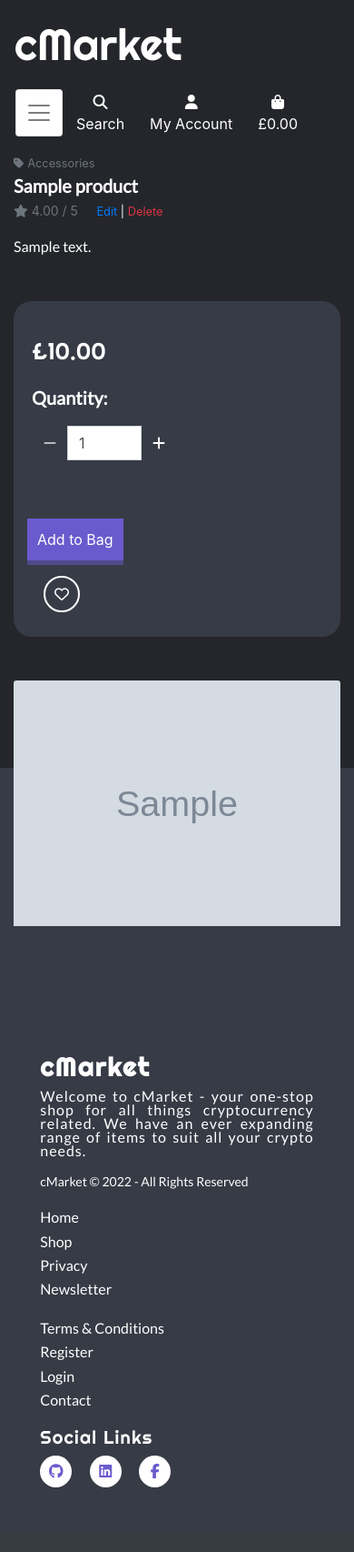
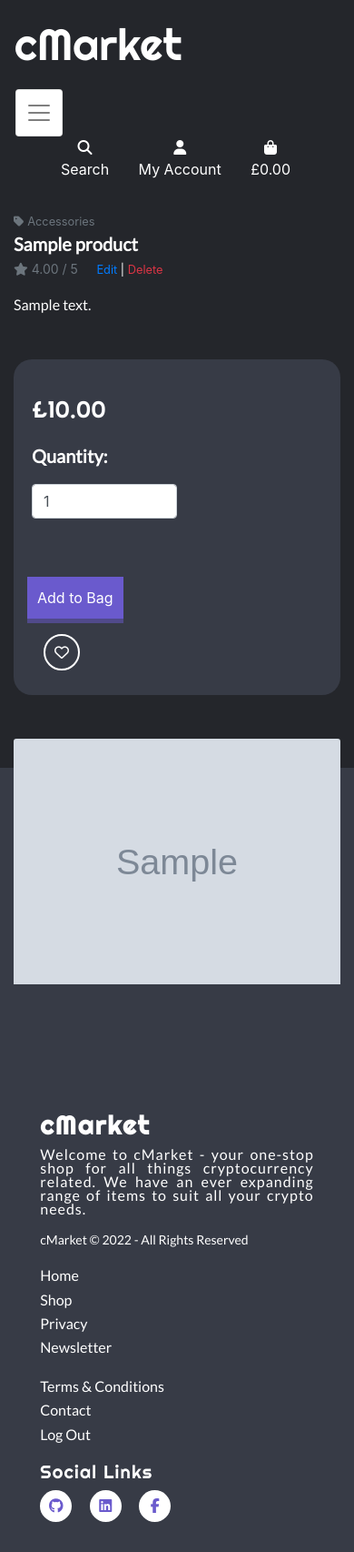
Before and after one commit to RiyadhKh4n/cmarket, a Django app: page /products/1/ in a window 390 px wide. Shown: the top 1706 px of the page at 91% size. Before the commit the page ends 1635 px from the top, so only its background shows below. Run offline with Django 4.2, Linux system fonts and the light colour scheme; a user stored in the database is signed in; data comes from the database, SQL or seed files in the repository; tables that the repository leaves empty hold one stand-in row (values such as "Sample post"); grey boxes marked "Sample" are stand-in pictures; some libraries are stand-ins or nearby versions.

Commit message:
Implement W3C HTML Validation fixes

```diff
--- a/bag/templates/bag/bag.html
+++ b/bag/templates/bag/bag.html
@@ -136,7 +136,7 @@
     // Remove item and reload on click
     $(".remove-item").click(function() {
         let csrfToken = "{{ csrf_token }}";
-        let itemId = $(this).attr("id").split("remove_")[1];
+        let itemId = $(this).attr("class").split("remove_")[1];
         let size = $(this).data("product_size");
         let url = `/bag/remove/${itemId}/`;
         let data = {"csrfmiddlewaretoken": csrfToken, "product_size": size};
--- a/products/templates/products/add_product.html
+++ b/products/templates/products/add_product.html
@@ -45,7 +45,7 @@
 
 {% block postloadjs %}
     {{ block.super }}
-    <script type="text/javascript">
+    <script>
         $('#new-image').change(function() {
             var file = $('#new-image')[0].files[0];
             $('#filename').text(`Image will be set to: ${file.name}`);
--- a/products/templates/products/includes/quantity_input_script.html
+++ b/products/templates/products/includes/quantity_input_script.html
@@ -1,5 +1,5 @@
 
-<script type="text/javascript">
+<script>
 
     // Disable +/- buttons outside 1-99 range
     function handleEnableDisable(itemId) {
--- a/products/templates/products/product_detail.html
+++ b/products/templates/products/product_detail.html
@@ -57,25 +57,11 @@
                             <p class="mt-3 product-qty"><strong>Quantity:</strong></p>
                             <div class="form-group w-50">
                                 <div class="input-group">
-                                    <div class="input-group-prepend">
-                                        <button class="decrement-qty btn"
-                                        data-item_id="{{ product.id }}" id="decrement-qty_{{ product.id }}">
-                                            <span class="icon">
-                                                <i class="fas fa-minus"></i>
-                                            </span>
-                                        </button>
-                                    </div>
+
                                     <input class="form-control qty_input" type="number"
                                      name="quantity" value="1" min="1" max="99"
                                      data-item_id="{{ product.id }}" id="id_qty_{{ product.id }}">
-                                    <div class="input-group-append">
-                                        <button class="increment-qty btn"
-                                         data-item_id="{{ product.id }}" id="increment-qty_{{ product.id }}">
-                                            <span class="icon">
-                                                <i class="fas fa-plus"></i>
-                                            </span>
-                                        </button>
-                                    </div>
+
                                 </div>
                             </div>
                         </div>
@@ -124,5 +110,38 @@
 
 {% block postloadjs %}
 {{ block.super }}
-{% include 'products/includes/quantity_input_script.html' %}
+
+<script>
+    // force qty_input to only be 0-99
+    $(".qty_input").keyup(function() {
+        let inputVal = $(this).val();
+        if (inputVal < 0 || inputVal > 99 || inputVal.length > 2) {
+            $(this).val("");
+        } else {
+            $(this).val(inputVal);
+        }
+    });
+
+    // Update quantity on click
+    $(".update-link").click(function() {
+        let form = $(this).siblings("form.update-form");
+        let inputVal = parseInt($(form).find(".qty_input").val());
+        if (/^([0-9]|[1-9][0-9])$/.test(inputVal)) {
+            form.submit();
+        }
+    });
+
+    // Remove item and reload on click
+    $(".remove-item").click(function() {
+        let csrfToken = "{{ csrf_token }}";
+        let itemId = $(this).attr("id").split("remove_")[1];
+        let size = $(this).data("product_size");
+        let url = `/bag/remove/${itemId}/`;
+        let data = {"csrfmiddlewaretoken": csrfToken, "product_size": size};
+
+        $.post(url, data).done(function() {
+            location.reload();
+        });
+    });
+</script>
 {% endblock %}
--- a/profiles/templates/profiles/profile.html
+++ b/profiles/templates/profiles/profile.html
@@ -73,9 +73,10 @@
                 </div>
             </div>
         </div>
+    </div>
 {% endblock %}
 
 {% block postloadjs %}
     {{ block.super }}
-    <script type="text/javascript" src="{% static 'profiles/js/countryfield.js' %}"></script>
+    <script src="{% static 'profiles/js/countryfield.js' %}"></script>
 {% endblock %}
--- a/templates/base.html
+++ b/templates/base.html
@@ -41,9 +41,7 @@
 
   <body>
 
-    <!-- Navigation -->
-
-    <nav class="navbar navbar-expand-lg">
+    <header class="navbar navbar-expand-lg">
       <a class="navbar-brand logo" href="{% url 'home' %}">cMarket</a>
 
         <div class="collapse navbar-collapse" id="navbarSupportedContent">
@@ -61,7 +59,7 @@
                     </a>
                 </li>
                 <li class="list-inline-item dropdown">
-                    <a class="text-black nav-link" href="#" id="user-options" data-toggle="dropdown" aria-haspopup="true" aria-expanded="false">
+                    <a class="text-black nav-link" href="#" id="user-options1" data-toggle="dropdown" aria-haspopup="true" aria-expanded="false">
                         <div class="text-center">
                             <div>
                                 <i class="fas fa-user"></i>
@@ -69,7 +67,7 @@
                             <p class="nav-items my-0">My Account</p>
                         </div>
                     </a>
-                    <div class="dropdown-menu border-0" aria-labelledby="user-options">
+                    <div class="dropdown-menu border-0" aria-labelledby="user-options1">
                         {% if request.user.is_authenticated %}
                             {% if request.user.is_superuser %}
                                 <a href="{% url 'add_product' %}" class="dropdown-item">Product Management</a>
@@ -120,10 +118,12 @@
                         <span class="navbar-toggler-icon"></span>
                     </button>
                     {% include 'includes/mobile-top-header.html' %}
-                    {% include 'includes/main-nav.html' %}
+                    <div class="collapse navbar-collapse" id="main-nav">
+                        {% include 'includes/main-nav.html' %}
+                    </div>
                 </nav>
             </div>
-        </nav>
+    </header>
 
         <main class="flex-shrink-0 main-bg">
             {% block content %}
@@ -151,10 +151,17 @@
                 </div>
                 <div class="col links-col">
                     <ul class="footer-ul">
-                        <li><a href="{% url 't&c' %}">Terms & Conditions</a></li>
-                        <li><a href="{% url 'account_signup' %}">Register</a></li>
-                        <li><a href="{% url 'account_login' %}">Login</a></li>
-                        <li><a href="{% url 'contact' %}">Contact</a></li>
+                        {% if request.user.is_authenticated %}
+                            <li><a href="{% url 't&c' %}">Terms & Conditions</a></li>
+                            <li><a href="{% url 'contact' %}">Contact</a></li>
+                            <li><a href="{% url 'account_logout' %}">Log Out</a></li>
+                        {% else %}
+                            <li><a href="{% url 't&c' %}">Terms & Conditions</a></li>
+                            <li><a href="{% url 'contact' %}">Contact</a></li>
+                            <li><a href="{% url 'account_signup' %}">Register</a></li>
+                            <li><a href="{% url 'account_login' %}">Login</a></li>
+
+                        {% endif %}
                     </ul>
                 </div>
                 <div class="col links-col">
@@ -195,12 +202,12 @@
                 {% endwith %}
             {% endfor %}
         </div>
-    {% endif %}
+        {% endif %}
 
     {% block page_header %}{% endblock %}
 
     {% block postloadjs %}
-    <script type="text/javascript">
+    <script>
         $('.toast').toast('show');
     </script>
     {% endblock %}
--- a/templates/includes/main-nav.html
+++ b/templates/includes/main-nav.html
@@ -1,4 +1,3 @@
-<div class="collapse navbar-collapse" id="main-nav">
     <ul class="navbar-nav w-auto mx-auto">
         <li class="nav-item dropdown">
             <a class="nav-link main-nav-a" href="#" id="all-products-link" data-toggle="dropdown" aria-haspopup="true" aria-expanded="false">
@@ -26,6 +25,4 @@
                 <a href="{% url 'products' %}?category=unisex" class="dropdown-item">Unisex</a>
             </div>
         </li>
-
     </ul>
-</div>
--- a/templates/includes/mobile-top-header.html
+++ b/templates/includes/mobile-top-header.html
@@ -1,3 +1,4 @@
+<ul>
     <li class="list-inline-item">
         <a class="text-black nav-link d-block d-lg-none" href="#" id="mobile-search" data-toggle="dropdown" aria-haspopup="true" aria-expanded="false">
             <div class="text-center">
@@ -6,7 +7,7 @@
             </div>
         </a>
         <div class="dropdown-menu border-0 w-100 p-3 rounded-0 my-0 search-bar" aria-labelledby="mobile-search">
-        <form class="form" method="GET" action="">
+            <form class="form" method="GET"  action="{% url 'products' %}">
                 <div class="input-group w-100">
                     <input class="form-control border border-black rounded-0" type="text" name="q" placeholder="Search our site">
                     <div class="input-group-append">
@@ -21,13 +22,13 @@
         </div>
     </li>
     <li class="list-inline-item dropdown">
-    <a class="text-black nav-link d-block d-lg-none" href="#" id="user-options" data-toggle="dropdown" aria-haspopup="true" aria-expanded="false">
+        <a class="text-black nav-link d-block d-lg-none" href="#" id="user-options2" data-toggle="dropdown" aria-haspopup="true" aria-expanded="false">
             <div class="text-center">
                 <div><i class="fas fa-user"></i></div>
                 <p class="my-0">My Account</p>
             </div>
         </a>
-    <div class="dropdown-menu border-0" aria-labelledby="user-options">
+        <div class="dropdown-menu border-0" aria-labelledby="user-options2">
             {% if request.user.is_authenticated %}
                 {% if request.user.is_superuser %}
                     <a href="{% url 'add_product' %}" class="dropdown-item">Product Management</a>
@@ -55,3 +56,4 @@
             </div>
         </a>
     </li>
+</ul>
--- a/templates/includes/toasts/toast_success.html
+++ b/templates/includes/toasts/toast_success.html
@@ -36,10 +36,12 @@
             </div>
             <div class="row">
                 <div class="col">
-                    <strong><p class="mt-3 mb-1 text-black">
+                    <p class="mt-3 mb-1 text-black">
+                        <strong>
                         Total{% if free_delivery_delta > 0 %} (Exc. delivery){% endif %}:
                         <span class="float-right">£{{ total|floatformat:2 }}</span>
-                    </p></strong>
+                        </strong>
+                    </p>
                     {% if free_delivery_delta > 0 %}
                         <p class="mb-0 p-2 bg-warning shadow-sm text-black text-center">
                             Spend <strong>${{ free_delivery_delta }}</strong> more to get free next day delivery!
--- a/wishlist/templates/wishlist/wishlist.html
+++ b/wishlist/templates/wishlist/wishlist.html
@@ -53,9 +53,9 @@
                     </div>
                 </div>
             </div>
-
+        </div>
+        {% endfor %}
     </div>
-    {% endfor %}
 </div>
 
 {% endblock %}
```
Also changed, not shown: bag/templates/bag/quantity-form.html (+6 -20 lines), products/templates/products/custom_widget_templates/custom_clearable_file_input.html (+7 -5 lines), products/templates/products/products.html (+5 -2 lines). Lines whose indentation alone changed are shown as unchanged.
